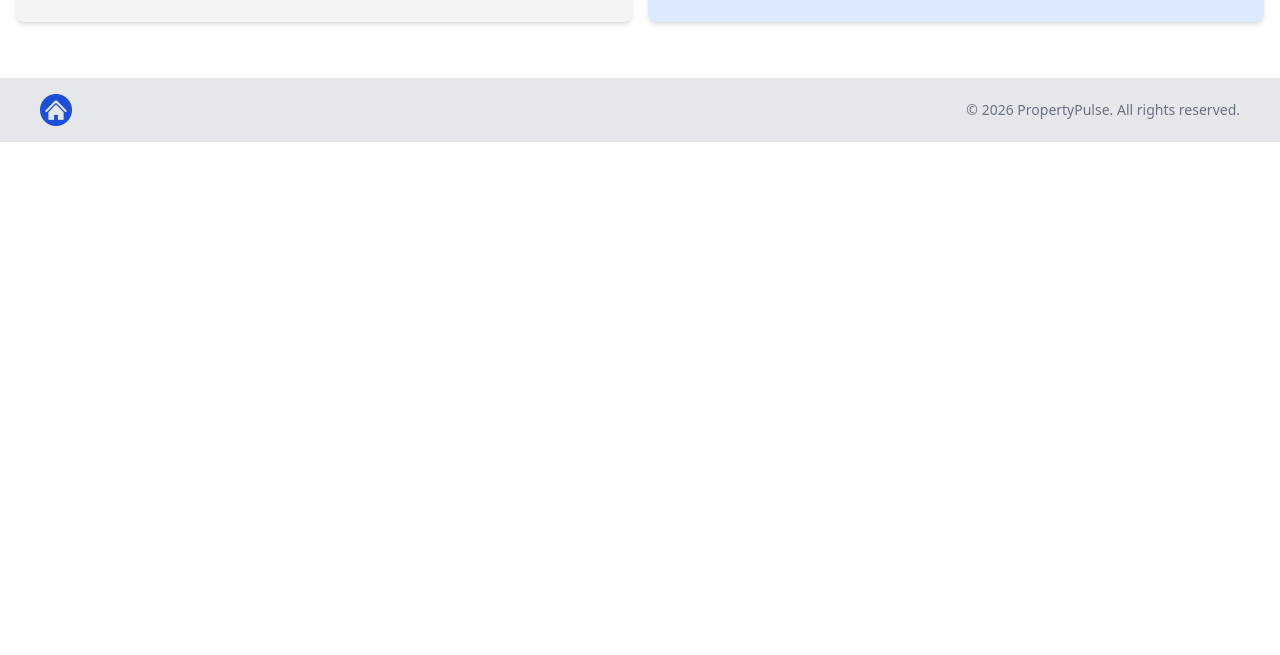
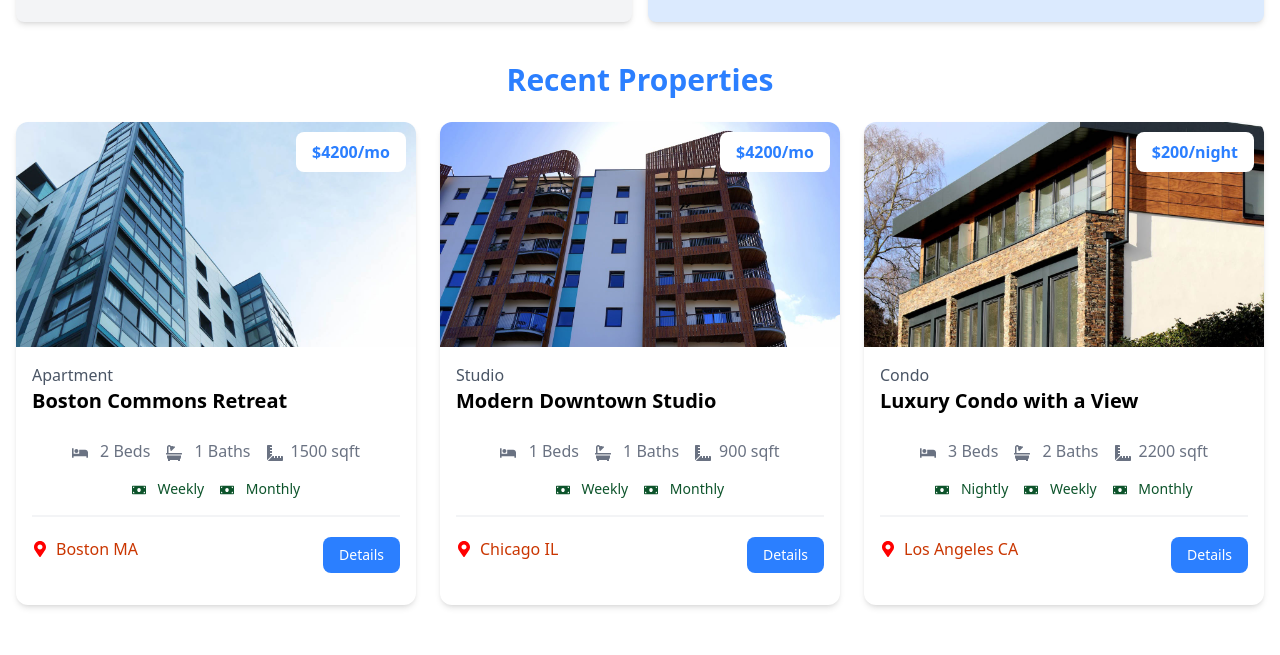
Before and after one commit to M-Jawed/PropertyPulse, a Next.js app in the folder property-pulse/: page / in a window 1280 px wide. Shown: the part 267-922 px from the top of the page. Before the commit the page ends 800 px from the top, so only its background shows below. Built offline with nearby package versions, Linux system fonts and the light colour scheme.

Commit message:
Added: Recent properties section

```diff
--- a/property-pulse/app/page.tsx
+++ b/property-pulse/app/page.tsx
@@ -1,12 +1,14 @@
 import Image from "next/image";
 import Hero from "@/components/Hero";
 import InfoBoxes from "@/components/InfoBoxes";
+import HomeProperties from "@/components/HomeProperties";
 
 export default function Home() {
   return (
     <>
       <Hero />
       <InfoBoxes />
+      <HomeProperties />
     </>
   );
 }
--- /dev/null
+++ b/property-pulse/components/HomeProperties.tsx
@@ -0,0 +1,120 @@
+import React from "react";
+import Image from "next/image";
+import Link from "next/link";
+import properties from "@/properties.json";
+import { FaMoneyBill } from "react-icons/fa";
+import { FaBed } from "react-icons/fa";
+import { FaBath } from "react-icons/fa";
+import { FaRulerCombined } from "react-icons/fa";
+import { FaMapMarkerAlt } from "react-icons/fa";
+
+const HomeProperties = () => {
+  const randomProperties = properties.sort(() => Math.random() - Math.random());
+  const sliceProperties = randomProperties.slice(0, 3);
+
+  return (
+    <section className="px-4 py-6">
+      <div className="container-xl lg:container m-auto">
+        <h2 className="text-3xl font-bold text-blue-500 mb-6 text-center">
+          Recent Properties
+        </h2>
+        <div className="grid grid-cols-1 md:grid-cols-3 gap-6">
+          {sliceProperties.length === 0 ? (
+            <div>
+              <p>No properties found</p>
+            </div>
+          ) : (
+            sliceProperties.map((property) => {
+              const getRatesDisplay = () => {
+                const { rates } = property;
+
+                if (rates.nightly) return `${rates.nightly}/night`;
+
+                if (rates.monthly) return `${rates.monthly}/mo`;
+
+                if (rates.weekly) return `${rates.weekly}/wk`;
+              };
+              return (
+                <div
+                  key={property?._id}
+                  className="rounded-xl shadow-md relative"
+                >
+                  <Image
+                    src={`/properties/${property.images[0]}`}
+                    width={0}
+                    height={0}
+                    alt=""
+                    className="w-full h-auto rounded-t-xl"
+                  />
+                  <div className="p-4">
+                    <div className="text-left md:text-center lg:text-left mb-6">
+                      <div className="text-gray-600"> {property?.type} </div>
+                      <h3 className="text-xl font-bold"> {property?.name} </h3>
+                    </div>
+                    <h3 className="absolute top-[10px] right-[10px] bg-white px-4 py-2 rounded-lg text-blue-500 font-bold text-right md:text-center lg:text-right">
+                      ${getRatesDisplay()}
+                    </h3>
+
+                    <div className="flex justify-center gap-4 text-gray-500 mb-4">
+                      <p>
+                        <FaBed className="inline mr-2" /> {property.beds}{" "}
+                        <span className="md:hidden lg:inline">Beds</span>
+                      </p>
+                      <p>
+                        <FaBath className="inline mr-2" /> {property.baths}{" "}
+                        <span className="md:hidden lg:inline">Baths</span>
+                      </p>
+                      <p>
+                        <FaRulerCombined className="inline mr-2" />
+                        {property.square_feet}{" "}
+                        <span className="md:hidden lg:inline">sqft</span>
+                      </p>
+                    </div>
+
+                    <div className="flex justify-center gap-4 text-green-900 text-sm mb-4">
+                      {property.rates.nightly && (
+                        <p>
+                          <FaMoneyBill className="inline mr-2" /> Nightly
+                        </p>
+                      )}
+                      {property.rates.weekly && (
+                        <p>
+                          <FaMoneyBill className="inline mr-2" /> Weekly
+                        </p>
+                      )}
+                      {property.rates.monthly && (
+                        <p>
+                          <FaMoneyBill className="inline mr-2" /> Monthly
+                        </p>
+                      )}
+                    </div>
+
+                    <div className="border border-gray-100 mb-5"></div>
+
+                    <div className="flex flex-col lg:flex-row justify-between mb-4">
+                      <div className="flex align-middle gap-2 mb-4 lg:mb-0">
+                        <FaMapMarkerAlt className="inline mt-1" fill="red" />
+                        <span className="text-orange-700">
+                          {" "}
+                          {property.location.city} {property.location.state}{" "}
+                        </span>
+                      </div>
+                      <Link
+                        href={`properties/${property?._id}`}
+                        className="h-[36px] bg-blue-500 hover:bg-blue-600 text-white px-4 py-2 rounded-lg text-center text-sm"
+                      >
+                        Details
+                      </Link>
+                    </div>
+                  </div>
+                </div>
+              );
+            })
+          )}
+        </div>
+      </div>
+    </section>
+  );
+};
+
+export default HomeProperties;
```
